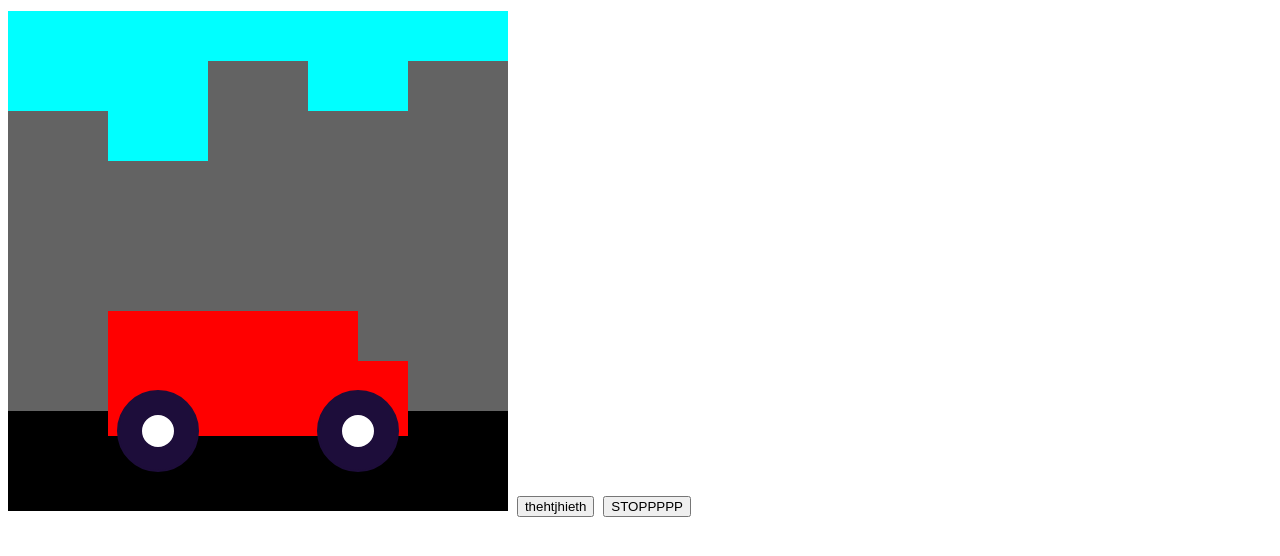
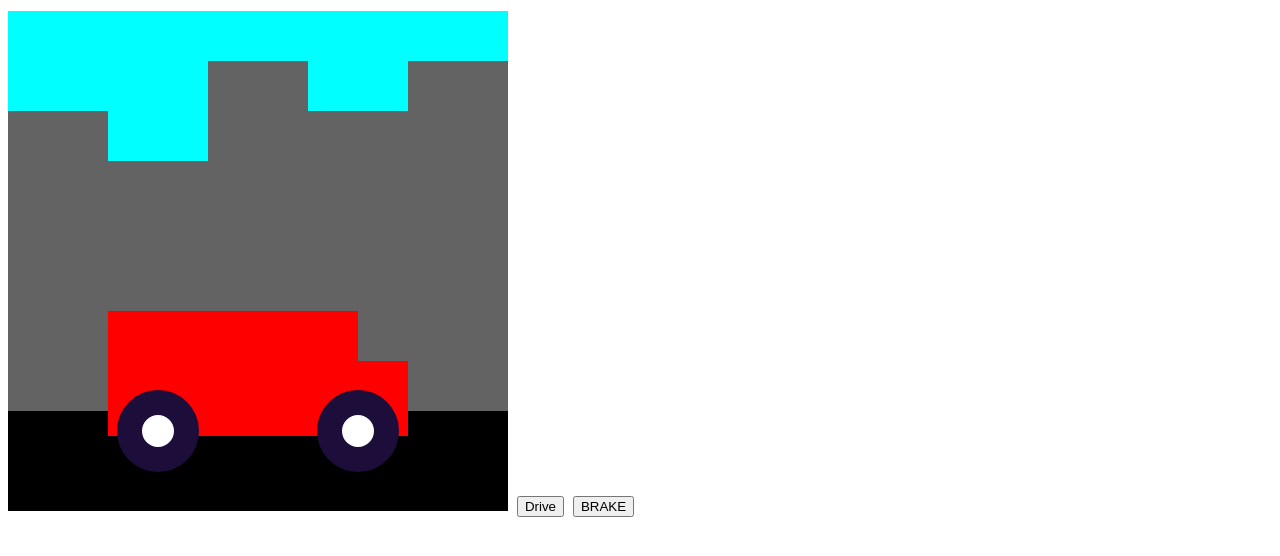
Before and after one commit to otsuka1234/otsuka1234.github.io, a plain HTML site: page moving.html in a window 1280 px wide. Shown: the part 162-718 px from the top of the page. Drawn offline with Linux system fonts and the light colour scheme.

Commit message:
Update moving.html

```diff
--- a/moving.html
+++ b/moving.html
@@ -644,7 +644,7 @@
 </script>
 <body onload="initialize()">
 <canvas id="myCanvas" width="500" height="500"></canvas>
-<button type="button" onclick="startAnimation()">thehtjhieth</button>
-<button type="button" onclick="stopAnimation()">STOPPPPP</button>
+<button type="button" onclick="startAnimation()">Drive</button>
+<button type="button" onclick="stopAnimation()">BRAKE</button>
 </body>
 </html>
```
